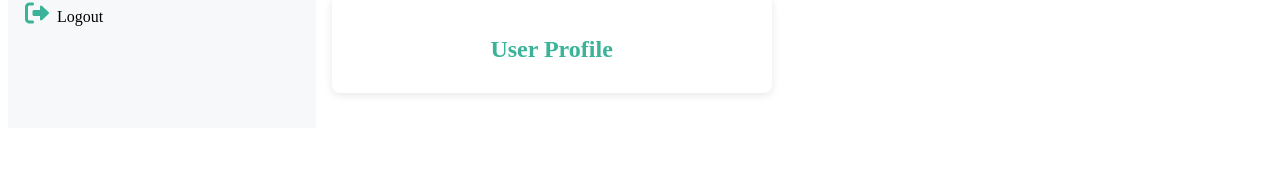
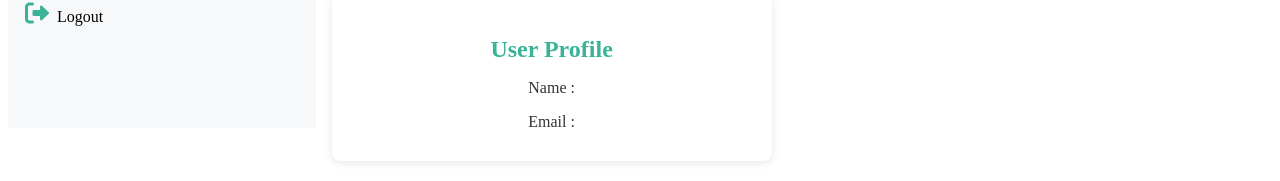
Before and after one commit to samndambuki/recipe-finder-app, an Angular app: page /dashboard in a window 1280 px wide. Shown: the part 656-837 px from the top of the page. Before the commit the page ends 800 px from the top, so only its background shows below. Built offline with nearby package versions, Linux system fonts and the light colour scheme; data requests are answered from the project's data file.

Commit message:
bugs in the edit user profile

```diff
--- a/src/app/dashboard/dashboard.component.html
+++ b/src/app/dashboard/dashboard.component.html
@@ -129,7 +129,8 @@
       >
       <div class="dialog-content" (click)="$event.stopPropagation()">
         <h2>User Profile</h2>
-        <!-- <p>Name : {{currentUser?.name}}</p> -->
+        <p>Name : {{currentUser?.name}}</p>
+        <p>Email : {{currentUser?.email}}</p>
 
       </div>
 
--- a/src/app/dashboard/dashboard.component.ts
+++ b/src/app/dashboard/dashboard.component.ts
@@ -7,6 +7,7 @@ import { Recipe } from '../interfaces/recipe.interface';
 import { FormsModule } from '@angular/forms';
 import { SearchPipe } from '../pipes/search.pipe';
 import { Router } from '@angular/router';
+import { User } from '../interfaces/User';
 
 //use the component decorator to define our component
 @Component({
@@ -44,6 +45,18 @@ export class DashboardComponent implements OnInit {
   //edit user profile
   showUserProfile:boolean = false;
 
+  editingUserProfile:boolean = false;
+
+
+
+
+  //stores info of the current logged in user
+  //null indicates there is no logged in user
+  // = null is the initial value assigned to currentUser
+  //by default when component is initialized there is no logged in user so value is set to null
+  currentUser:User | null = null;
+
+
   //we have used dependecy injection
   //allows us to access methods and properties of Ingridient service inside our component
   constructor(private recipeService: RecipeService,private router:Router) {}
@@ -55,7 +68,9 @@ export class DashboardComponent implements OnInit {
 
   ngOnInit(): void {
     this.loadRecipes();
+    this.loadCurrentUser();
   }
+
 
   loadRecipes(): void {
     this.recipeService.getRecipes().subscribe(
@@ -129,4 +144,48 @@ export class DashboardComponent implements OnInit {
   }
 
 
+
+  //method declaration
+  //:void - indicates that the method does not return any value
+  loadCurrentUser():void{
+    //retrieves value associated with the key credentials from local storage
+    const userJson = localStorage.getItem('credentials')
+
+    //checks if userJson variable is null or undefined
+    //checks if there is user data stored in local storage
+    if(userJson){
+      //prepopulates the current user property
+      //json.parse converts string to object
+      this.currentUser = JSON.parse(userJson)
+    }
+  }
+
+  editUserProfile():void{
+    this.editingUserProfile = true;
+  }
+
+  cancelEditUserProfile():void{
+    this.editingUserProfile = false
+  }
+
+  saveUserProfile(): void {
+    // Save the updated user profile to local storage
+    localStorage.setItem('currentUser', JSON.stringify(this.currentUser));
+
+    // Close the edit form and refresh the view
+    this.editingUserProfile = false;
+  }
+
+
+
+
+
 }
+
+
+// const jsonString = '{"name":"Sam","age":22,"city":"Nyeri"}';
+// const parsedObject  = JSON.parse(jsonString)
+
+// console.log(parsedObject.name)
+// console.log(parsedObject.age)
+// console.log(parsedObject.city)
```
